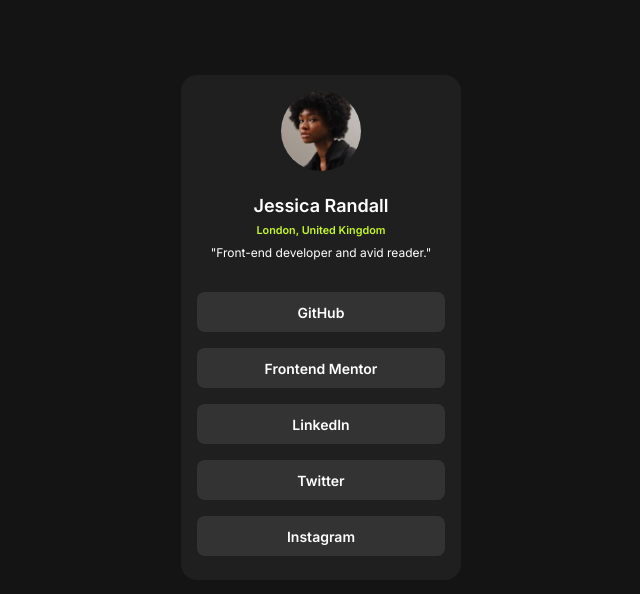
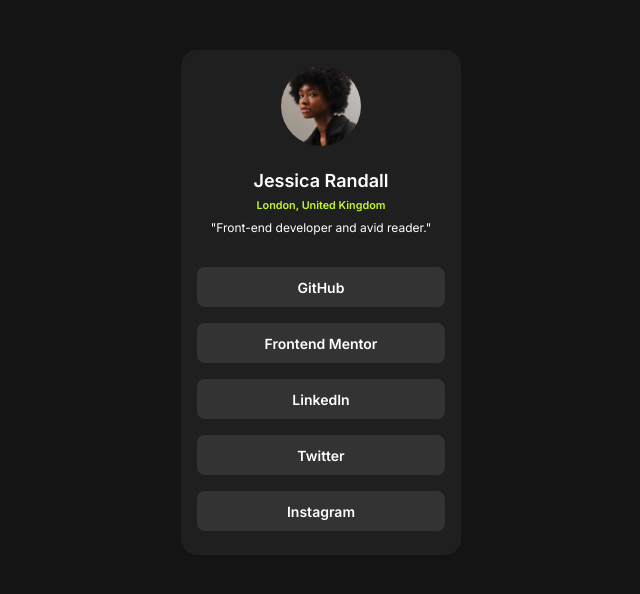
Before and after one commit to MauroDev35/Social-Links-Profile, a plain HTML site: page index.html in a window 1280 px wide. Shown: the whole page, without its empty margins (319-959 px from the left). Drawn offline with Linux system fonts and the light colour scheme.

Commit message:
fifth commit project finished

```diff
--- a/style.css
+++ b/style.css
@@ -39,7 +39,7 @@ body {
     flex-direction: column;
     align-items: center;
 
-    padding: 75px 0px;
+    padding: 50px 0px;
 
     color: var(--secondary-1);
     background-color: var(--primary-1);
@@ -115,5 +115,5 @@ body {
 .social-links:hover {
     background-color: var(--accent-1);
     color: var(--primary-1);
-    cursor: pointer;
+    cursor: url('./assets/images/finger\ up-24x24.png') 0 0, pointer;
 }
```
Also changed, not shown: assets/images/finger up-24x24.png (added), preview.jpg (deleted), preview.png (added), 2 other files.
